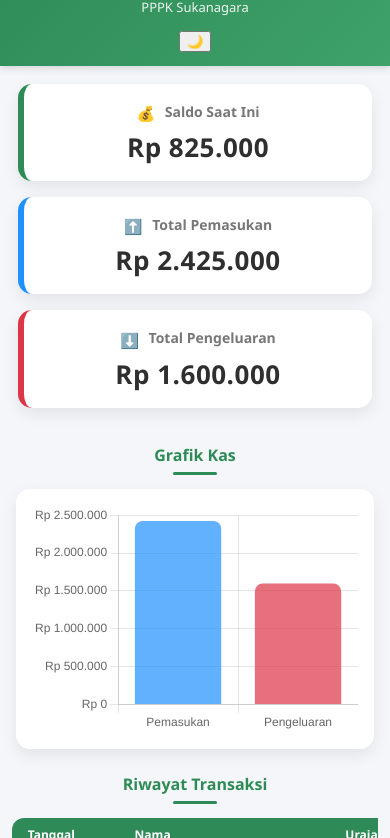
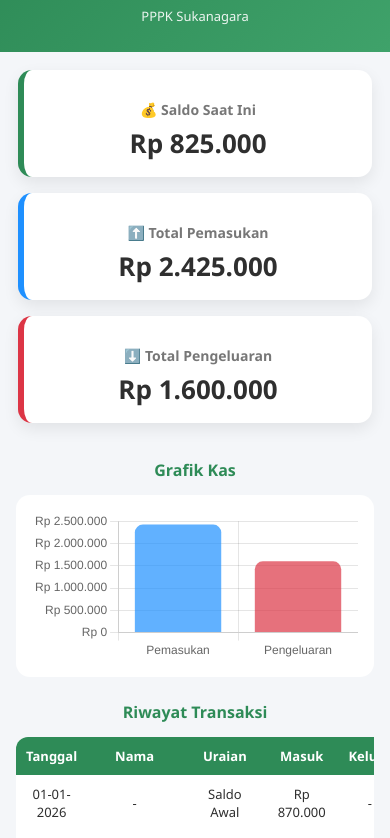
Before and after one commit to excelafdaraqila-creator/kas-pppk, a plain HTML site: page index.html in a window 390 px wide. Shown: the part 103-941 px from the top of the page. Drawn offline with nearby package versions, Linux system fonts and the light colour scheme.

Commit message:
Update style.css

```diff
--- a/style.css
+++ b/style.css
@@ -5,10 +5,11 @@
 
 body {
   font-family: "Segoe UI", Arial, sans-serif;
-  background: #f4f6f9;
   margin: 0;
   padding: 0;
+  background: #f4f6f9;
   color: #2f2f2f;
+  transition: background 0.3s, color 0.3s;
 }
 
 /* ================= HEADER ================= */
@@ -17,24 +18,35 @@ body {
   color: #ffffff;
   padding: 16px 12px 14px;
   text-align: center;
-  box-shadow: 0 2px 8px rgba(0,0,0,0.15);
+  position: relative;
 }
 
 .judul {
-  font-size: 24px;
+  font-size: 22px;
   margin: 0;
   font-weight: 700;
-  letter-spacing: 0.5px;
 }
 
 .subjudul {
-  font-size: 14px;
-  font-weight: 500;
-  margin-top: 4px;
+  font-size: 13px;
   opacity: 0.9;
 }
 
-/* ================= DASHBOARD CARDS ================= */
+/* Tombol Dark Mode */
+.dark-toggle {
+  position: absolute;
+  top: 12px;
+  right: 12px;
+  border: none;
+  background: rgba(255,255,255,0.2);
+  color: #fff;
+  font-size: 18px;
+  padding: 6px 10px;
+  border-radius: 50%;
+  cursor: pointer;
+}
+
+/* ================= DASHBOARD ================= */
 .cards {
   display: grid;
   grid-template-columns: repeat(auto-fit, minmax(260px, 1fr));
@@ -44,88 +56,49 @@ body {
 
 .card {
   background: #ffffff;
-  padding: 18px 16px 16px;
+  padding: 16px;
   border-radius: 14px;
   box-shadow: 0 6px 16px rgba(0,0,0,0.08);
   text-align: center;
-  transition: transform 0.2s ease, box-shadow 0.2s ease;
-}
-
-.card:hover {
-  transform: translateY(-3px);
-  box-shadow: 0 10px 22px rgba(0,0,0,0.12);
+  transition: 0.3s;
 }
 
 .card h3 {
-  margin: 0 0 6px;
   font-size: 14px;
-  font-weight: 600;
   color: #777;
+  margin-bottom: 6px;
 }
 
 .card p {
-  font-size: 28px;
+  font-size: 26px;
   font-weight: 700;
   margin: 0;
-  letter-spacing: 0.5px;
 }
 
-/* Ikon */
-.icon {
-  font-size: 16px;
-  margin-right: 6px;
-  vertical-align: middle;
-}
+.card.saldo { border-left: 6px solid #2e8b57; }
+.card.masuk { border-left: 6px solid #1e90ff; }
+.card.keluar { border-left: 6px solid #dc3545; }
 
-/* Accent warna kiri kartu */
-.card.saldo {
-  border-left: 6px solid #2e8b57;
-}
-
-.card.masuk {
-  border-left: 6px solid #1e90ff;
-}
-
-.card.keluar {
-  border-left: 6px solid #dc3545;
-}
-
-/* ================= SECTION TITLE ================= */
+/* ================= SECTION ================= */
 .section-title {
   text-align: center;
   font-size: 16px;
   font-weight: 600;
   color: #2e8b57;
   margin: 18px 0 14px;
-  position: relative;
-}
-
-.section-title::after {
-  content: "";
-  display: block;
-  width: 44px;
-  height: 3px;
-  background: #2e8b57;
-  margin: 6px auto 0;
-  border-radius: 2px;
 }
 
 /* ================= GRAFIK ================= */
 .grafik-container {
-  width: calc(100% - 32px);
-  max-width: 820px;
-  margin: 0 auto 24px;
+  margin: 0 16px 24px;
   background: #ffffff;
   padding: 16px;
   border-radius: 14px;
-  box-shadow: 0 6px 16px rgba(0,0,0,0.08);
-  min-height: 260px;
 }
 
 /* ================= TABLE ================= */
 .table-wrapper {
-  width: calc(100% - 24px);
-  margin: 0 auto 28px;
+  margin: 0 16px 28px;
   overflow-x: auto;
 }
 
@@ -135,7 +108,6 @@ table {
   background: #ffffff;
   border-radius: 12px;
   overflow: hidden;
-  box-shadow: 0 6px 16px rgba(0,0,0,0.08);
 }
 
 thead {
@@ -145,17 +117,8 @@ thead {
 
 th, td {
   padding: 10px;
+  font-size: 13px;
   text-align: center;
-  font-size: 13px;
-  white-space: nowrap;
-}
-
-tbody tr:nth-child(even) {
-  background: #f7f9fb;
-}
-
-tbody tr:hover {
-  background: #eef6f1;
 }
 
 /* ================= FOOTER ================= */
@@ -166,27 +129,36 @@ tbody tr:hover {
   padding: 14px 0 20px;
 }
 
-/* ================= MOBILE OPTIMIZATION ================= */
-@media (max-width: 768px) {
+/* ================= DARK MODE ================= */
+body.dark {
+  background: #121212;
+  color: #e0e0e0;
+}
 
-  .judul {
-    font-size: 22px;
-  }
+body.dark .header {
+  background: linear-gradient(135deg, #1f6b45, #2e8b57);
+}
 
-  .subjudul {
-    font-size: 13px;
-  }
+body.dark .card,
+body.dark table,
+body.dark .grafik-container {
+  background: #1e1e1e;
+  box-shadow: none;
+}
 
-  .card p {
-    font-size: 26px;
-  }
+body.dark th,
+body.dark td {
+  color: #e0e0e0;
+}
 
-  .icon {
-    font-size: 15px;
-  }
+body.dark thead {
+  background: #1f6b45;
+}
 
-  th, td {
-    font-size: 12px;
-    padding: 8px;
-  }
+body.dark .section-title {
+  color: #9fe3bf;
 }
+
+body.dark .footer {
+  color: #aaa;
+}
```
